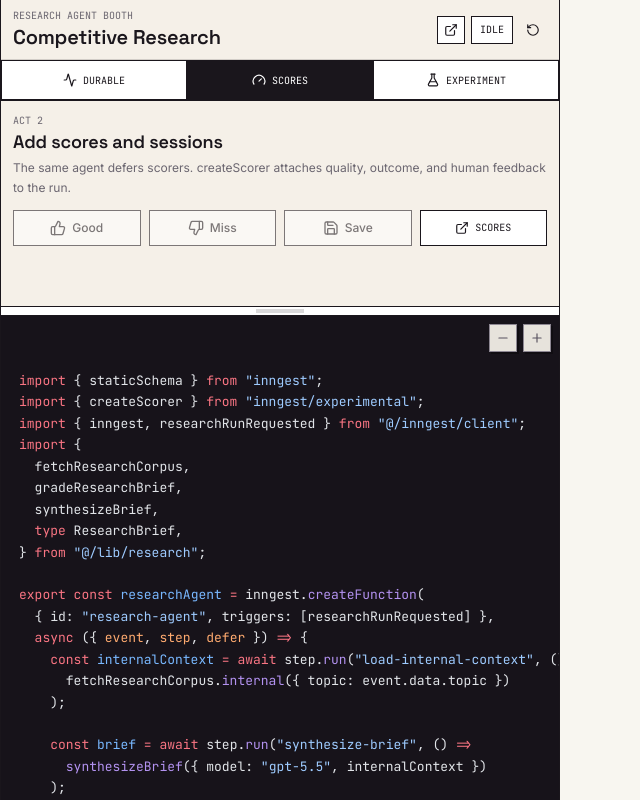
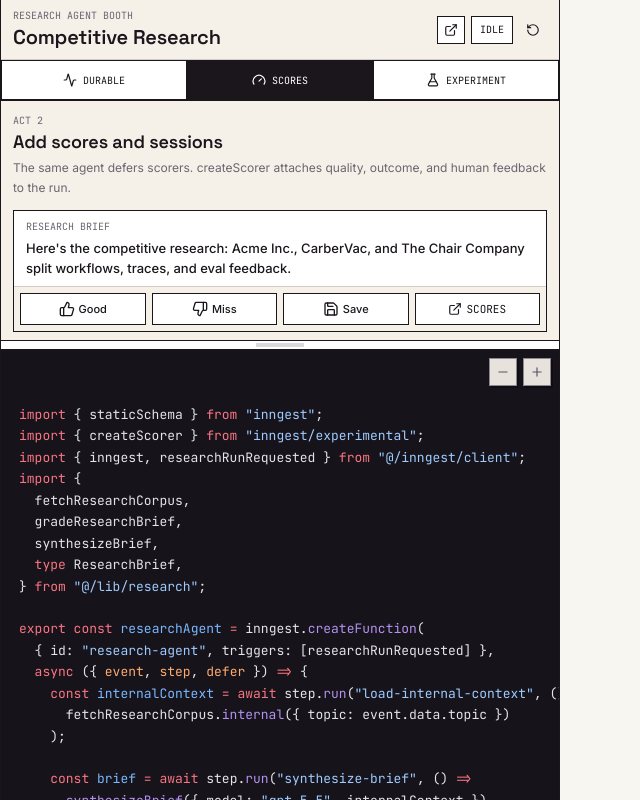
Before and after one commit to inngest/agent-evals-demo, a Next.js app: page / in a window 1280 px wide. Both pictures are taken after a click on the button "SCORES". Shown: the whole page, without its empty margins (0-640 px from the left). Built offline with nearby package versions, Linux system fonts and the light colour scheme.

Commit message:
Polish Act 2 feedback controls

```diff
--- a/src/components/demo/ResearchDemo.tsx
+++ b/src/components/demo/ResearchDemo.tsx
@@ -84,7 +84,7 @@ export function ResearchDemo({ snippets }: ResearchDemoProps) {
     null
   );
   const [toast, setToast] = React.useState("");
-  const [topPaneHeight, setTopPaneHeight] = React.useState(306);
+  const [topPaneHeight, setTopPaneHeight] = React.useState(340);
   const [experiment, setExperiment] = React.useState<{
     sent: boolean;
     experimentRunId: string;
@@ -203,6 +203,12 @@ export function ResearchDemo({ snippets }: ResearchDemoProps) {
 
   async function sendSignal(signal: ResearchFeedbackSignal) {
     setActiveAct(2);
+    setLastFeedback({
+      signal,
+      score: signal === "missed-context" ? 0 : 1,
+      feedbackAt: new Date().toISOString(),
+    });
+
     const response = await postJson<{
       ok: boolean;
       score: number;
@@ -223,10 +229,10 @@ export function ResearchDemo({ snippets }: ResearchDemoProps) {
 
     showToast(
       signal === "missed-context"
-        ? "Feedback score sent"
+        ? "Feedback score captured"
         : response.score === 1
-          ? "Positive score sent"
-          : "Score sent"
+          ? "Positive score captured"
+          : "Score captured"
     );
   }
 
@@ -367,8 +373,8 @@ export function ResearchDemo({ snippets }: ResearchDemoProps) {
             ) : null}
             {activeAct === 2 ? (
               <ActTwoControls
-                result={result}
                 scoresUrl={scoresUrl}
+                selectedSignal={lastFeedback?.signal ?? null}
                 onSignal={sendSignal}
               />
             ) : null}
@@ -467,16 +473,18 @@ function ActOneControls({
 }
 
 function ActTwoControls({
-  result,
   scoresUrl,
+  selectedSignal,
   onSignal,
 }: {
-  result: ResearchRunSummary | null;
   scoresUrl: string;
+  selectedSignal: ResearchFeedbackSignal | null;
   onSignal: (signal: "useful" | "missed-context" | "saved") => void;
 }) {
   const actionButtonClass =
-    "demo-segment-button inline-flex h-9 w-full min-w-0 items-center justify-center gap-1.5 rounded-none px-2 text-xs disabled:pointer-events-none disabled:opacity-55";
+    "demo-segment-button inline-flex h-8 w-full min-w-0 items-center justify-center gap-1 rounded-none px-1.5 text-[11px] disabled:pointer-events-none disabled:opacity-55";
+  const isOtherSignal = (signal: ResearchFeedbackSignal) =>
+    selectedSignal !== null && selectedSignal !== signal;
 
   return (
     <div className="grid gap-3">
@@ -485,12 +493,24 @@ function ActTwoControls({
         title="Add scores and sessions"
         detail="The same agent defers scorers. createScorer attaches quality, outcome, and human feedback to the run."
       />
-      <div className="grid grid-cols-4 gap-2">
+      <div className="border border-[var(--ink)] bg-white">
+        <div className="px-3 py-2">
+          <div className="mono text-[10px] uppercase text-[var(--muted-copy)]">
+            research brief
+          </div>
+          <p className="mt-1 text-[13px] font-medium leading-5">
+            Here&apos;s the competitive research: Acme Inc., CarberVac, and The
+            Chair Company split workflows, traces, and eval feedback.
+          </p>
+        </div>
+        <div className="grid grid-cols-4 gap-1.5 border-t border-[var(--rule-soft)] bg-[var(--bone)] p-1.5">
           <Button
             variant="outline"
             className={actionButtonClass}
             onClick={() => onSignal("useful")}
-          disabled={!result}
+            disabled={isOtherSignal("useful")}
+            data-active={selectedSignal === "useful" ? "true" : undefined}
+            aria-pressed={selectedSignal === "useful"}
           >
             <ThumbsUp className="size-4" />
             <span className="truncate">Good</span>
@@ -499,7 +519,11 @@ function ActTwoControls({
             variant="outline"
             className={actionButtonClass}
             onClick={() => onSignal("missed-context")}
-          disabled={!result}
+            disabled={isOtherSignal("missed-context")}
+            data-active={
+              selectedSignal === "missed-context" ? "true" : undefined
+            }
+            aria-pressed={selectedSignal === "missed-context"}
           >
             <ThumbsDown className="size-4" />
             <span className="truncate">Miss</span>
@@ -508,7 +532,9 @@ function ActTwoControls({
             variant="outline"
             className={actionButtonClass}
             onClick={() => onSignal("saved")}
-          disabled={!result}
+            disabled={isOtherSignal("saved")}
+            data-active={selectedSignal === "saved" ? "true" : undefined}
+            aria-pressed={selectedSignal === "saved"}
           >
             <Save className="size-4" />
             <span className="truncate">Save</span>
@@ -520,6 +546,7 @@ function ActTwoControls({
             <ExternalLink className="size-3.5" />
             <span className="truncate">Scores</span>
           </DashboardLink>
+        </div>
       </div>
     </div>
   );
```
Lines whose indentation alone changed are shown as unchanged.
